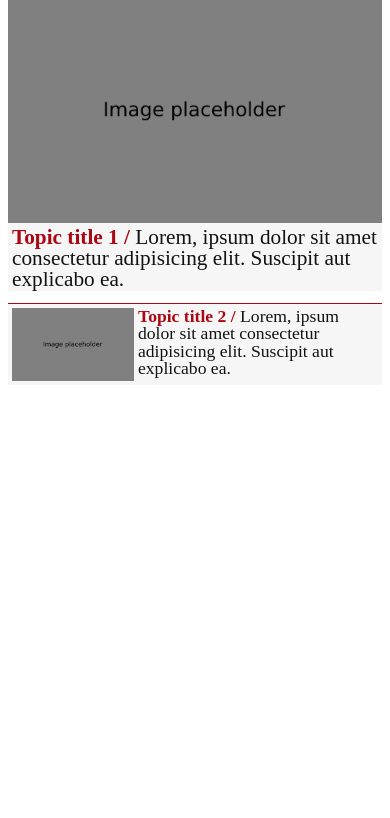
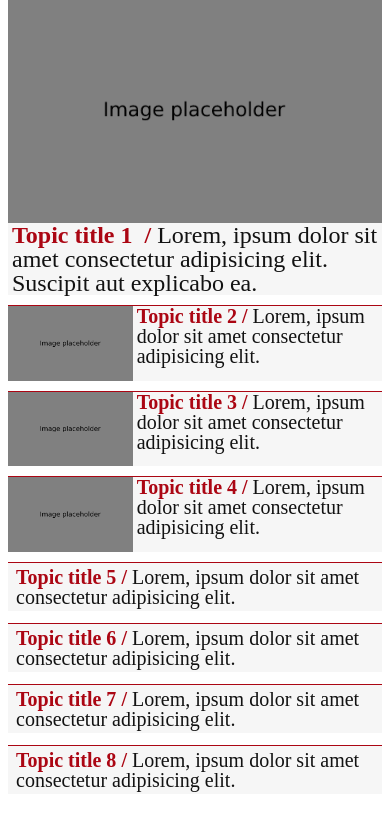
Before and after one commit to erickongdata/guardian, a website built with Vite: page index.html in a window 390 px wide. Shown: the part 263-1081 px from the top of the page. Before the commit the page ends 844 px from the top, so only its background shows below. Built offline with nearby package versions, Linux system fonts and the light colour scheme.

Commit message:
Add card small and improve grid responsiveness

```diff
--- a/index.html
+++ b/index.html
@@ -227,30 +227,101 @@
     </header>
     <section>
       <div class="container">
+        <div class="section-grid">
+          <header>
+            <h2 class="section-title">Section</h2>
+          </header>
           <div class="grid-headline">
-          <header>
-            <h2>Headlines</h2>
-          </header>
             <div class="card-large">
+              <div class="card-large__inner">
                 <img src="./src/images/placeholder.png" alt="" />
                 <div class="card-large__text">
-              <span class="card-large__topic">Topic title 1</span
-              ><span class="card-large__sep">/</span>
+                  <span class="card-large__topic">Topic title 1</span>
+                  <span class="card-large__sep">/</span>
                   <span class="card-large__title"
                     >Lorem, ipsum dolor sit amet consectetur adipisicing elit.
                     Suscipit aut explicabo ea.</span
                   >
                 </div>
               </div>
+            </div>
             <div class="card">
+              <div class="card__inner">
                 <img src="./src/images/placeholder.png" alt="" />
                 <div class="card__text">
                   <span class="card__topic">Topic title 2</span>
                   <span class="card__sep">/</span>
-              <span class="card__title"
-                >Lorem, ipsum dolor sit amet consectetur adipisicing elit.
-                Suscipit aut explicabo ea.</span
-              >
+                  <span class="card__title">
+                    Lorem, ipsum dolor sit amet consectetur adipisicing elit.
+                  </span>
+                </div>
+              </div>
+            </div>
+            <div class="card card-3">
+              <div class="card__inner">
+                <img src="./src/images/placeholder.png" alt="" />
+                <div class="card__text">
+                  <span class="card__topic">Topic title 3</span>
+                  <span class="card__sep">/</span>
+                  <span class="card__title">
+                    Lorem, ipsum dolor sit amet consectetur adipisicing elit.
+                  </span>
+                </div>
+              </div>
+            </div>
+            <div class="card">
+              <div class="card__inner">
+                <img src="./src/images/placeholder.png" alt="" />
+                <div class="card__text">
+                  <span class="card__topic">Topic title 4</span>
+                  <span class="card__sep">/</span>
+                  <span class="card__title">
+                    Lorem, ipsum dolor sit amet consectetur adipisicing elit.
+                  </span>
+                </div>
+              </div>
+            </div>
+            <div class="grid-headline__block">
+              <div class="card-small">
+                <img src="./src/images/placeholder.png" alt="" />
+                <div class="card-small__text">
+                  <span class="card-small__topic">Topic title 5</span>
+                  <span class="card-small__sep">/</span>
+                  <span class="card-small__title">
+                    Lorem, ipsum dolor sit amet consectetur adipisicing elit.
+                  </span>
+                </div>
+              </div>
+              <div class="card-small">
+                <img src="./src/images/placeholder.png" alt="" />
+                <div class="card-small__text">
+                  <span class="card-small__topic">Topic title 6</span>
+                  <span class="card-small__sep">/</span>
+                  <span class="card-small__title">
+                    Lorem, ipsum dolor sit amet consectetur adipisicing elit.
+                  </span>
+                </div>
+              </div>
+              <div class="card-small">
+                <img src="./src/images/placeholder.png" alt="" />
+                <div class="card-small__text">
+                  <span class="card-small__topic">Topic title 7</span>
+                  <span class="card-small__sep">/</span>
+                  <span class="card-small__title">
+                    Lorem, ipsum dolor sit amet consectetur adipisicing elit.
+                  </span>
+                </div>
+              </div>
+              <div class="card-small">
+                <img src="./src/images/placeholder.png" alt="" />
+                <div class="card-small__text">
+                  <span class="card-small__topic">Topic title 8</span>
+                  <span class="card-small__sep">/</span>
+                  <span class="card-small__title">
+                    Lorem, ipsum dolor sit amet consectetur adipisicing elit.
+                  </span>
+                </div>
+              </div>
             </div>
           </div>
         </div>
--- a/src/styles/index.scss
+++ b/src/styles/index.scss
@@ -329,29 +329,96 @@ li {
   }
 }
 
+.section-grid {
+  display: grid;
+  grid-template-columns: 1;
+  padding-bottom: 1rem;
+
+  @include md {
+    grid-template-columns: 170px 1fr;
+    border-inline: 1px solid map-get($map: $colors, $key: 'brightness-86');
+    border-bottom: 1px solid map-get($map: $colors, $key: 'brightness-86');
+  }
+}
+
+.section-title {
+  font-family: $font-secondary;
+  font-size: 1.75rem;
+  padding: 0.25rem 1rem;
+
+  @include md {
+    border-right: 1px solid map-get($map: $colors, $key: 'brightness-86');
+  }
+}
+
 .grid-headline {
   display: grid;
   grid-template-columns: 1fr;
-  gap: 0.75rem;
+  row-gap: 0.625rem;
   padding: 0.5rem;
+
+  @include md {
+    grid-template-columns: 2fr 1fr 1fr;
+    grid-template-rows: 2fr 3fr;
+    margin-top: 2.5rem;
+  }
+
+  @include lg {
+    max-height: max-content;
+  }
+
+  &__block {
+    display: grid;
+    grid-template-rows: 4;
+    gap: 0.75rem;
+
+    @include md {
+      grid-row: 2 / 3;
+      padding-inline: 0.625rem;
+      border-inline: 1px solid map-get($map: $colors, $key: 'brightness-86');
+    }
+  }
 }
 
-.card-large,
-.card {
+.card-small {
   background-color: map-get($map: $colors, $key: 'brightness-97');
   border-top: 1px solid map-get($map: $colors, $key: 'news-dark');
 }
 
 .card-large {
+  @include md {
+    grid-column: 1 / 3;
+    border-right: 1px solid map-get($map: $colors, $key: 'brightness-86');
+  }
+
+  &__inner {
+    display: grid;
+    grid-template-columns: 1fr;
+    background-color: map-get($map: $colors, $key: 'brightness-97');
+    border-top: 1px solid map-get($map: $colors, $key: 'news-dark');
+
+    @include md {
+      grid-template-columns: 1fr 2fr;
+      grid-template-rows: 1;
+      margin-inline: 0.625rem;
+      height: 100%;
+    }
+  }
+
   & img {
     width: 100%;
   }
 
   &__text {
     line-height: 1;
-    font-size: $step-0;
+    font-size: 1.5rem;
     font-family: $font-secondary;
     padding: 0 0.25rem;
+
+    @include md {
+      grid-row: 1;
+      grid-column: 1;
+    }
   }
 
   &__sep,
@@ -366,9 +433,22 @@ li {
 }
 
 .card {
-  display: grid;
-  grid-template-columns: 1fr 2fr;
-  padding: 0.25rem;
+  @include md {
+    padding-inline: 0.625rem;
+  }
+
+  &__inner {
+    display: grid;
+    grid-template-columns: 1fr 2fr;
+    border-top: 1px solid map-get($map: $colors, $key: 'news-dark');
+    background-color: map-get($map: $colors, $key: 'brightness-97');
+
+    @include md {
+      display: flex;
+      flex-direction: column;
+      height: 100%;
+    }
+  }
 
   & img {
     width: 100%;
@@ -376,10 +456,57 @@ li {
 
   &__text {
     line-height: 1;
-    font-size: $step--1;
+    font-size: 1.25rem;
     font-family: $font-secondary;
     color: map-get($map: $colors, $key: 'brightness-7');
     padding: 0 0.25rem;
+
+    @include md {
+      font-size: 1.5rem;
+    }
+  }
+
+  &__sep,
+  &__topic {
+    font-weight: bold;
+    color: map-get($map: $colors, $key: 'news-dark');
+  }
+
+  &-3 {
+    @include md {
+      padding-right: 0.625rem;
+      border-right: 1px solid map-get($map: $colors, $key: 'brightness-86');
+    }
+  }
+}
+
+.card-small {
+  padding: 0.25rem;
+
+  @include md {
+    display: grid;
+    grid-template-columns: 1fr 2fr;
+  }
+
+  & img {
+    width: 100%;
+    display: none;
+
+    @include md {
+      display: inline-block;
+    }
+  }
+
+  &__text {
+    line-height: 1;
+    font-size: 1.25rem;
+    font-family: $font-secondary;
+    color: map-get($map: $colors, $key: 'brightness-7');
+    padding: 0 0.25rem;
+
+    @include md {
+      font-size: 1.5rem;
+    }
   }
 
   &__sep,
```
Lines whose indentation alone changed are shown as unchanged.
